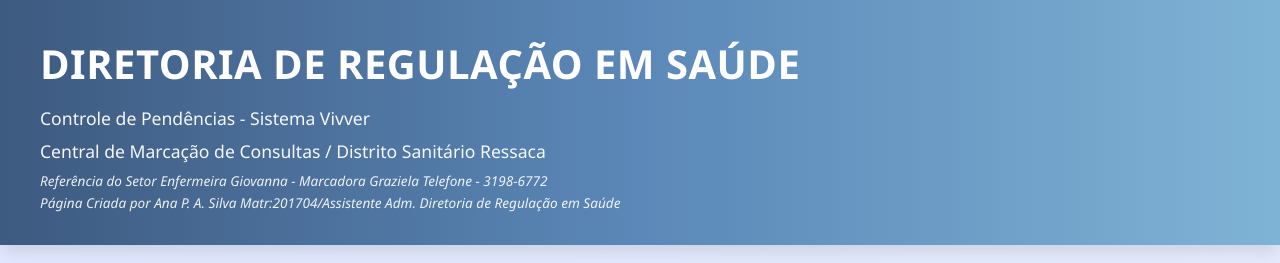
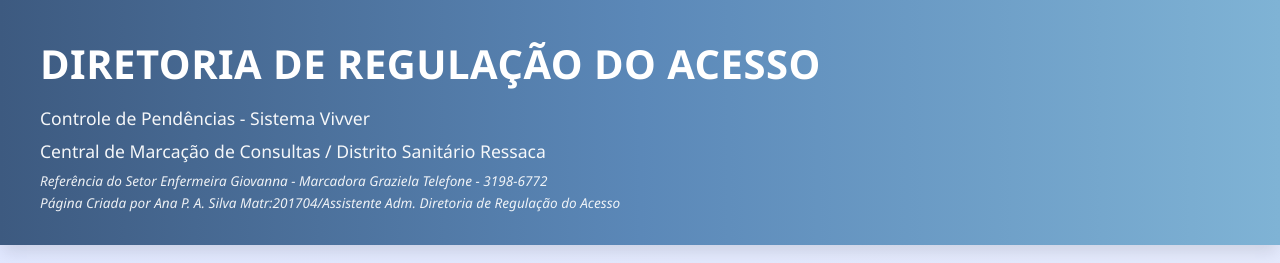
Before and after one commit to compartilhacmc-commits/distritoressaca, a plain HTML site: page index.html in a window 1280 px wide. Shown: the top 263 px of the page. Drawn offline with nearby package versions, Linux system fonts and the light colour scheme; no server answers.

Commit message:
Update index.html

```diff
--- a/index.html
+++ b/index.html
@@ -11,11 +11,11 @@
     <!-- Cabeçalho com Gradiente -->
     <header class="header">
         <div class="header-content">
-            <h1 class="header-title">DIRETORIA DE REGULAÇÃO EM SAÚDE</h1>
+            <h1 class="header-title">DIRETORIA DE REGULAÇÃO DO ACESSO</h1>
             <h2 class="header-subtitle">Controle de Pendências - Sistema Vivver</h2>
             <h3 class="header-subtitle">Central de Marcação de Consultas / Distrito Sanitário Ressaca</h3>
             <p class="footer-credits">Referência do Setor Enfermeira Giovanna - Marcadora Graziela Telefone - 3198-6772</p>
-            <p class="footer-credits">Página Criada por Ana P. A. Silva Matr:201704/Assistente Adm. Diretoria de Regulação em Saúde</p>
+            <p class="footer-credits">Página Criada por Ana P. A. Silva Matr:201704/Assistente Adm. Diretoria de Regulação do Acesso</p>
         </div>
     </header>
 
@@ -292,7 +292,7 @@
         <p>CENTRAL DE MARCAÇÃO DE CONSULTAS</p>
         <p>DISTRITO SANITÁRIO RESSACA</p>
         <p>Telefone 3198-6772 Marcadora Graziela</p>
-        <p class="footer-credits">Página Criada por Ana P. A. Silva Matr:201704/Assistente Adm. Diretoria de Regulação em Saúde</p>
+        <p class="footer-credits">Página Criada por Ana P. A. Silva Matr:201704/Assistente Adm. Diretoria de Regulação do Acesso</p>
     </footer>
 
     <!-- Loading Overlay -->
```
